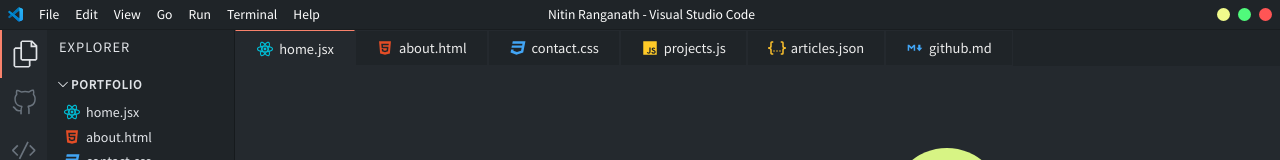
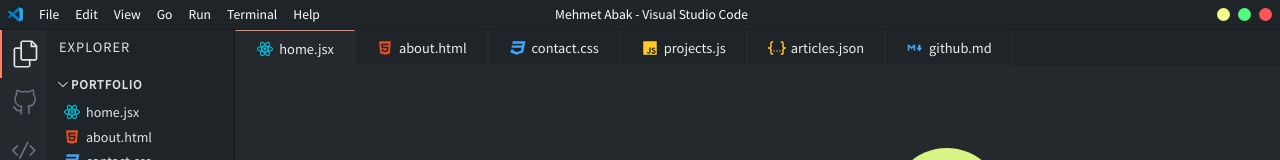
Before and after one commit to mehmetabak/Dev, a Next.js app: page / in a window 1280 px wide. Shown: the top 160 px of the page. Built offline with nearby package versions, Linux system fonts and the light colour scheme.

Commit message:
Update Titlebar.jsx

```diff
--- a/components/Titlebar.jsx
+++ b/components/Titlebar.jsx
@@ -20,7 +20,7 @@
         <p>Terminal</p>
         <p>Help</p>
       </div>
-      <p className={styles.title}>Nitin Ranganath - Visual Studio Code</p>
+      <p className={styles.title}>Mehmet Abak - Visual Studio Code</p>
       <div className={styles.windowButtons}>
         <span className={styles.minimize}></span>
         <span className={styles.maximize}></span>
```
